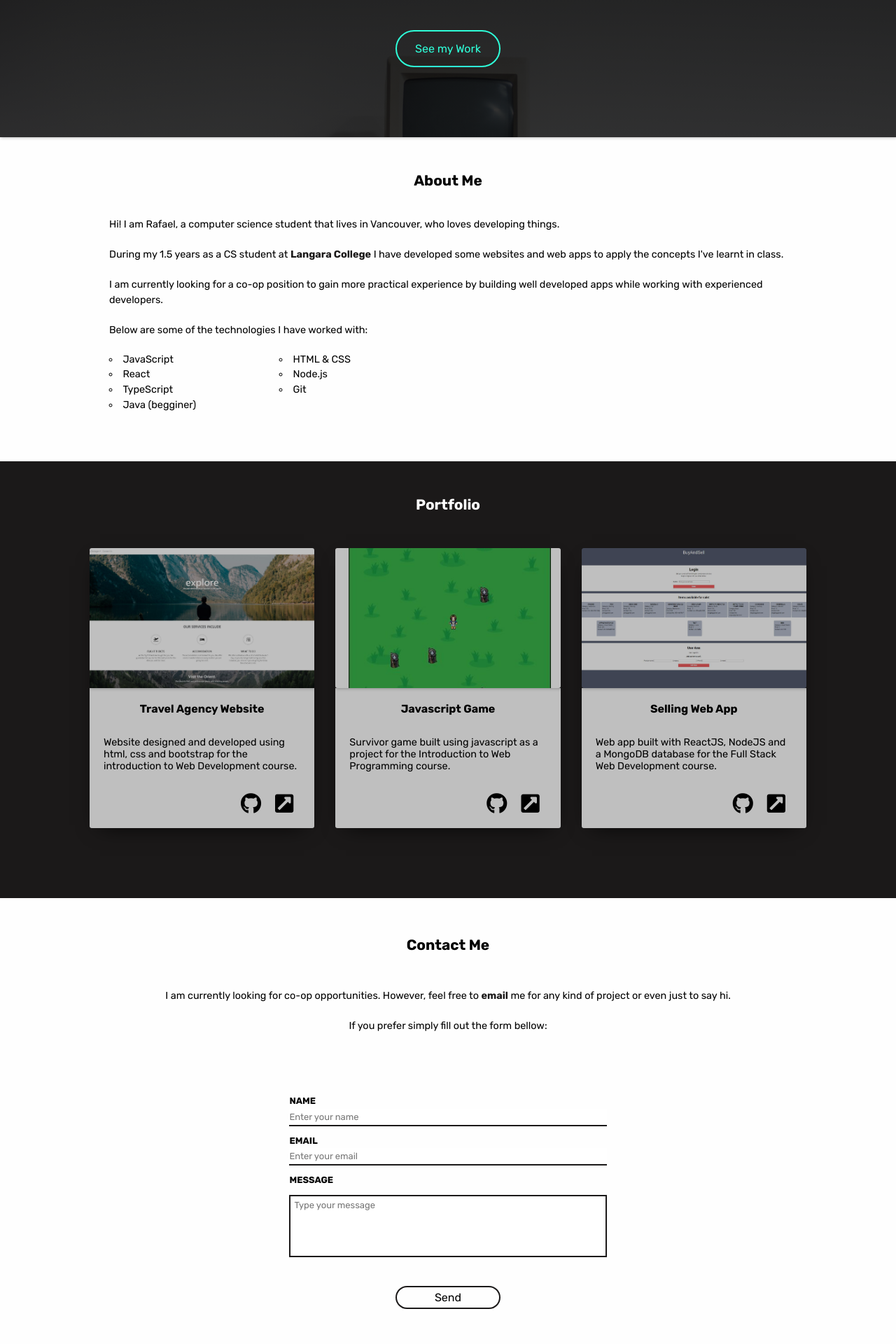
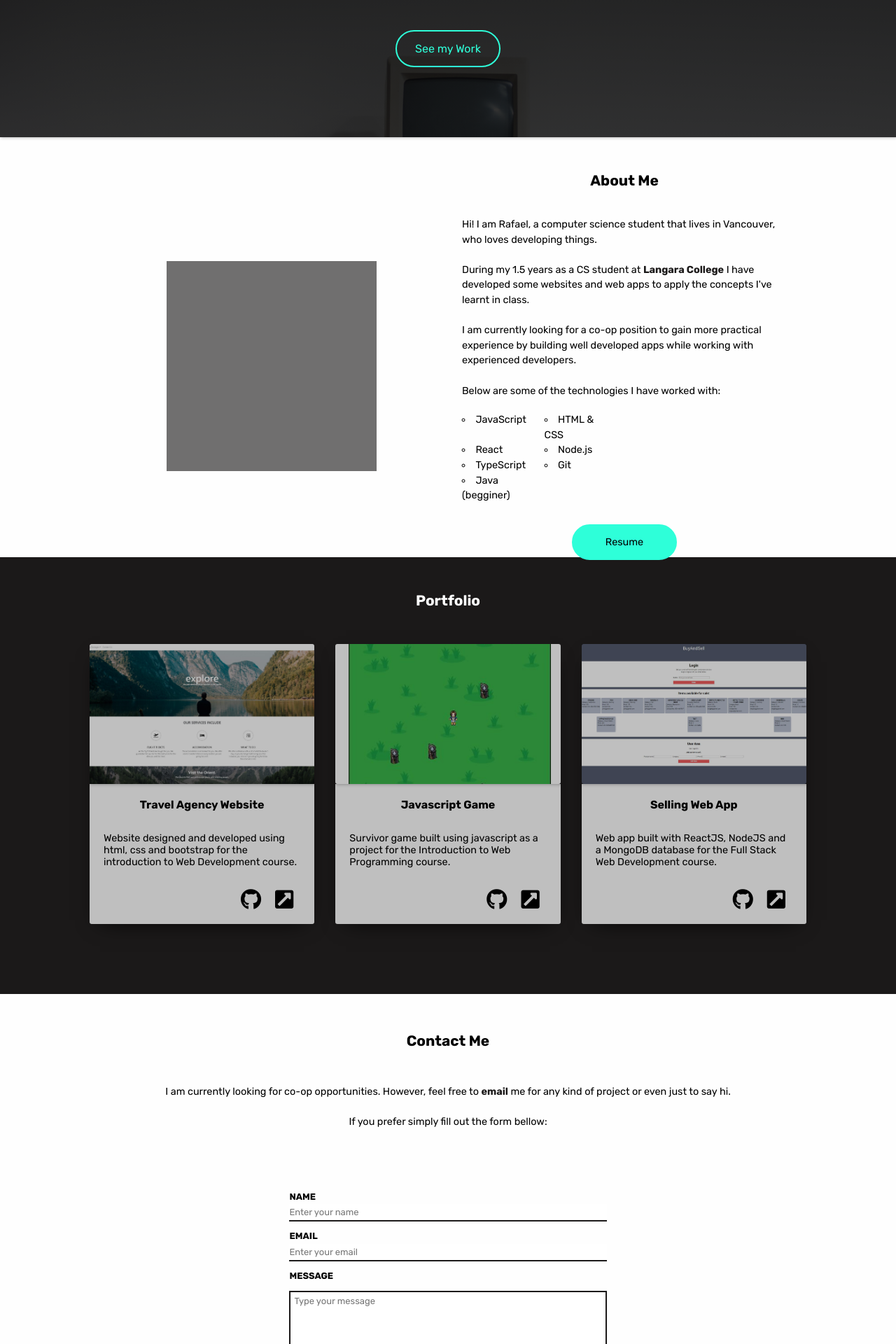
Before and after one commit to rafAmorim8/personalWebsite, a PHP site: page / in a window 1280 px wide. Shown: the part 404-2324 px from the top of the page at 70% size. Run offline with PHP 8.4, Linux system fonts and the light colour scheme; grey boxes are pictures that could not be loaded.

Commit message:
Fixes bugs on navbar and about section

```diff
--- a/index.html
+++ b/index.html
@@ -10,7 +10,7 @@
   <link rel="stylesheet" href="./src/styles/main.css" type="text/css">
 </head>
 
-<body>
+<body id="home">
   <header class="header">
     <div class="overlay">
       <nav id="navbar">
@@ -68,6 +68,15 @@
             <li>Git</li>
             <li>Java (begginer)</li>
           </ul>
+          <div class="about-btns">
+            <button class="btn-resume">Resume</button>
+          </div>
+
+        </div>
+        <div class="about-picture">
+          <div class="picture-area">
+            <img src="./src/img/about-picture.jpg" alt="Rafael's picture">
+          </div>
         </div>
       </div>
 
--- a/src/styles/_about.scss
+++ b/src/styles/_about.scss
@@ -36,38 +36,43 @@
       display: flex;
       justify-content: center;
 
-      .btn-contact,
       .btn-resume {
         @extend .btn;
         background: $color-pink;
-        color: $color-cream;
-        width: 150px;
-        height: 35px;
-        margin: 0 10px;
+        font-size: .9em;
+        margin-top: 10px;
+        cursor: pointer;
 
         a {
           color: $color-cream;
         }
 
         &:hover {
-          background: $color-cream;
-          border: 2px solid $color-pink;
-          color: $color-pink;
+          box-shadow: 1px 1px 8px $color-dark;
 
           a {
-            color: $color-pink;
+            // color: $color-pink;
           }
         }
       }
     }
   }
+
+  .about-picture {
+    display: none;
+  }
 }
 
 @media only screen and (min-width: 768px) {
   #about {
+    height: 600px;
+
     .wrapper {
+      display: grid;
+      grid-template-columns: 1fr 1fr;
+
       .about-info {
-        // text-align: center;
+        grid-column: 2/3;
 
         ul {
           // margin: 0 auto;
@@ -75,6 +80,44 @@
           text-align-last: left;
         }
       }
+
+      .about-picture {
+        grid-column: 1/2;
+        grid-row: 1/2;
+        display: flex;
+        justify-content: center;
+        align-items: center;
+
+        .picture-area {
+          width: 300px;
+          height: 300px;
+          position: relative;
+
+          img {
+            width: 100%;
+            height: 100%;
+          }
+
+          &:before {
+            content: "";
+            position: absolute;
+            width: 100%;
+            height: 100%;
+            z-index: 3;
+            background: rgba($color-dark, .35);
+            transition: all 200ms ease-in;
+
+          }
+
+          &:hover {
+            &:before {
+              background: transparent;
+            }
+          }
+
+        }
+
+      }
     }
   }
 }
--- a/src/styles/_contact.scss
+++ b/src/styles/_contact.scss
@@ -74,12 +74,14 @@
       .btn-send {
         @extend .btn;
         margin: 25px 0;
-        border: 2px solid $color-dark;
-        font-size: 1em;
+        border: 2px solid $color-pink;
+        background: $color-pink;
+        font-size: .9em;
         padding: 5px;
+        cursor: pointer;
 
         &:hover {
-          border: 2px solid $color-pink;
+          box-shadow: 1px 1px 8px $color-dark;
         }
       }
     }
--- a/src/styles/_header.scss
+++ b/src/styles/_header.scss
@@ -135,6 +135,8 @@ header {
 
   .btn {
     margin: 80px auto 0 auto;
+    cursor: pointer;
+
   }
 }
 
--- a/src/styles/main.css
+++ b/src/styles/main.css
@@ -36,8 +36,7 @@ html {
   background: linear-gradient(rgba(0, 0, 0, 0.95), rgba(0, 0, 0, 0.8));
 }
 
-.btn, #about .about-info .about-btns .btn-contact,
-#about .about-info .about-btns .btn-resume, #contact .wrapper form .btn-send {
+.btn, #about .about-info .about-btns .btn-resume, #contact .wrapper form .btn-send {
   border: 2px solid #2EFFD9;
   border-radius: 50px;
   width: 150px;
@@ -47,18 +46,17 @@ html {
   transition: all 200ms;
 }
 
-.btn a, #about .about-info .about-btns .btn-contact a, #about .about-info .about-btns .btn-resume a, #contact .wrapper form .btn-send a {
+.btn a, #about .about-info .about-btns .btn-resume a, #contact .wrapper form .btn-send a {
   color: #2EFFD9;
   text-decoration: none;
   font-size: 1.2em;
 }
 
-.btn:hover, #about .about-info .about-btns .btn-contact:hover,
-#about .about-info .about-btns .btn-resume:hover, #contact .wrapper form .btn-send:hover {
+.btn:hover, #about .about-info .about-btns .btn-resume:hover, #contact .wrapper form .btn-send:hover {
   background: #2EFFD9;
 }
 
-.btn:hover a, #about .about-info .about-btns .btn-contact:hover a, #about .about-info .about-btns .btn-resume:hover a, #contact .wrapper form .btn-send:hover a {
+.btn:hover a, #about .about-info .about-btns .btn-resume:hover a, #contact .wrapper form .btn-send:hover a {
   color: #1B1919;
 }
 
@@ -223,9 +221,9 @@ header nav .menu {
   transition: all 0.25s cubic-bezier(0.645, 0.045, 0.355, 1) 0s;
 }
 
-header .btn, header #about .about-info .about-btns .btn-contact, #about .about-info .about-btns header .btn-contact,
-header #about .about-info .about-btns .btn-resume, #about .about-info .about-btns header .btn-resume, header #contact .wrapper form .btn-send, #contact .wrapper form header .btn-send {
+header .btn, header #about .about-info .about-btns .btn-resume, #about .about-info .about-btns header .btn-resume, header #contact .wrapper form .btn-send, #contact .wrapper form header .btn-send {
   margin: 80px auto 0 auto;
+  cursor: pointer;
 }
 
 .hide-nav {
@@ -346,36 +344,83 @@ header .header-info .head-description {
           justify-content: center;
 }
 
-#about .about-info .about-btns .btn-contact,
 #about .about-info .about-btns .btn-resume {
   background: #2EFFD9;
-  color: #FEFEFE;
-  width: 150px;
-  height: 35px;
-  margin: 0 10px;
+  font-size: .9em;
+  margin-top: 10px;
+  cursor: pointer;
 }
 
-#about .about-info .about-btns .btn-contact a,
 #about .about-info .about-btns .btn-resume a {
   color: #FEFEFE;
 }
 
-#about .about-info .about-btns .btn-contact:hover,
 #about .about-info .about-btns .btn-resume:hover {
-  background: #FEFEFE;
-  border: 2px solid #2EFFD9;
-  color: #2EFFD9;
+  -webkit-box-shadow: 1px 1px 8px #1B1919;
+          box-shadow: 1px 1px 8px #1B1919;
 }
 
-#about .about-info .about-btns .btn-contact:hover a,
-#about .about-info .about-btns .btn-resume:hover a {
-  color: #2EFFD9;
+#about .about-picture {
+  display: none;
 }
 
 @media only screen and (min-width: 768px) {
+  #about {
+    height: 600px;
+  }
+  #about .wrapper {
+    display: -ms-grid;
+    display: grid;
+    -ms-grid-columns: 1fr 1fr;
+        grid-template-columns: 1fr 1fr;
+  }
+  #about .wrapper .about-info {
+    -ms-grid-column: 2;
+    -ms-grid-column-span: 1;
+    grid-column: 2/3;
+  }
   #about .wrapper .about-info ul {
     width: 50%;
     text-align-last: left;
+  }
+  #about .wrapper .about-picture {
+    -ms-grid-column: 1;
+    -ms-grid-column-span: 1;
+    grid-column: 1/2;
+    -ms-grid-row: 1;
+    -ms-grid-row-span: 1;
+    grid-row: 1/2;
+    display: -webkit-box;
+    display: -ms-flexbox;
+    display: flex;
+    -webkit-box-pack: center;
+        -ms-flex-pack: center;
+            justify-content: center;
+    -webkit-box-align: center;
+        -ms-flex-align: center;
+            align-items: center;
+  }
+  #about .wrapper .about-picture .picture-area {
+    width: 300px;
+    height: 300px;
+    position: relative;
+  }
+  #about .wrapper .about-picture .picture-area img {
+    width: 100%;
+    height: 100%;
+  }
+  #about .wrapper .about-picture .picture-area:before {
+    content: "";
+    position: absolute;
+    width: 100%;
+    height: 100%;
+    z-index: 3;
+    background: rgba(27, 25, 25, 0.35);
+    -webkit-transition: all 200ms ease-in;
+    transition: all 200ms ease-in;
+  }
+  #about .wrapper .about-picture .picture-area:hover:before {
+    background: transparent;
   }
 }
 
@@ -616,13 +661,16 @@ header .header-info .head-description {
 
 #contact .wrapper form .btn-send {
   margin: 25px 0;
-  border: 2px solid #1B1919;
-  font-size: 1em;
+  border: 2px solid #2EFFD9;
+  background: #2EFFD9;
+  font-size: .9em;
   padding: 5px;
+  cursor: pointer;
 }
 
 #contact .wrapper form .btn-send:hover {
-  border: 2px solid #2EFFD9;
+  -webkit-box-shadow: 1px 1px 8px #1B1919;
+          box-shadow: 1px 1px 8px #1B1919;
 }
 
 @media only screen and (min-width: 768px) {
```
Also changed, not shown: src/js/script.js (line endings or trailing spaces), 1 other file.
